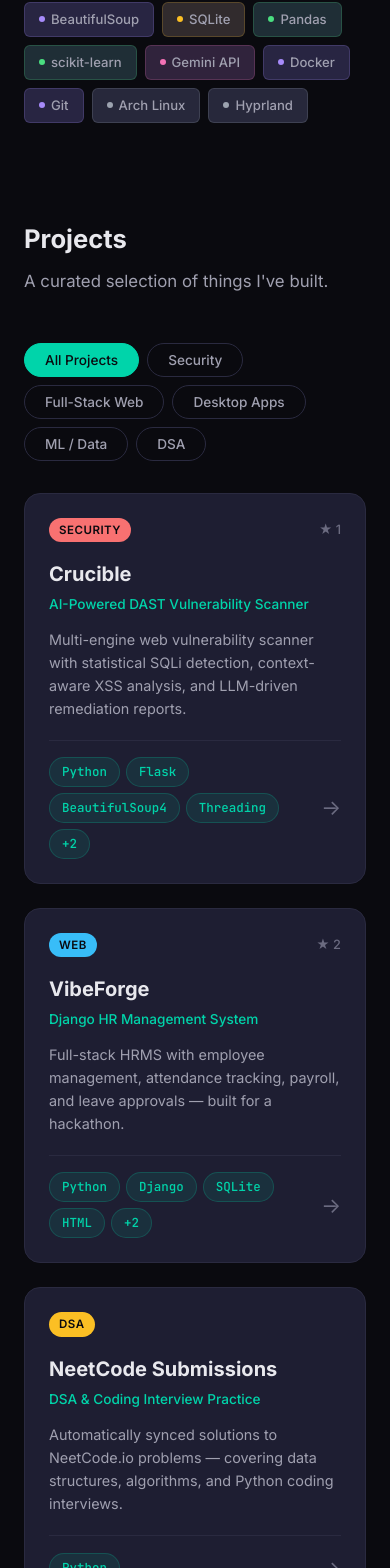
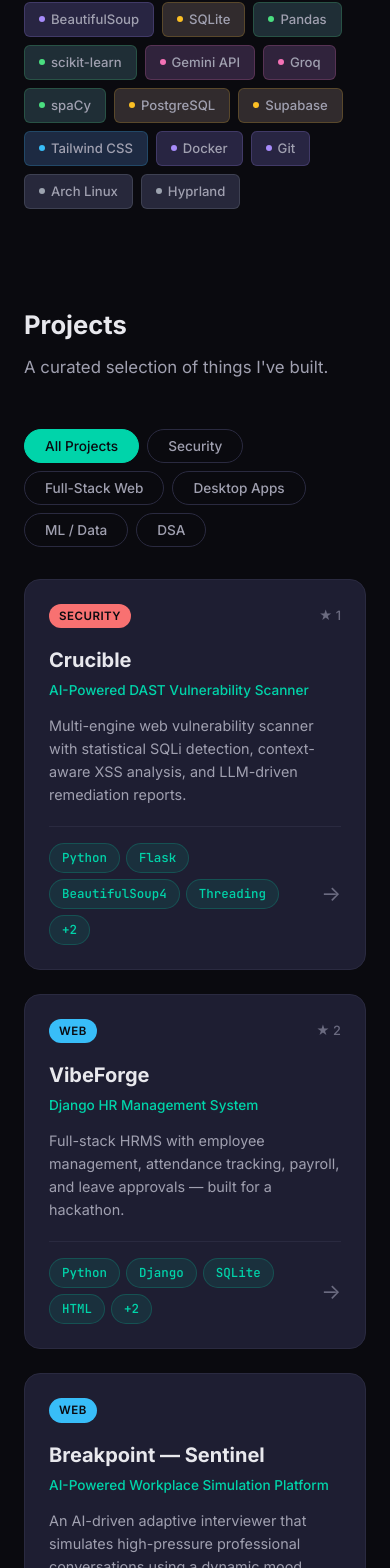
Before and after one commit to RitabrataDutta01/portfolio, a React (Vite) app: page /#/ in a window 390 px wide. Shown: the part 1697-3265 px from the top of the page. Built offline with nearby package versions, Linux system fonts and the light colour scheme.

Commit message:
Add Breakpoint — Sentinel project page with live demo

```diff
--- a/src/App.jsx
+++ b/src/App.jsx
@@ -4,6 +4,7 @@ import Footer from './components/Footer'
 import Home from './pages/Home'
 import Crucible from './pages/Crucible'
 import VibeForge from './pages/VibeForge'
+import Breakpoint from './pages/Breakpoint'
 import NeetCode from './pages/NeetCode'
 import EDAProjects from './pages/EDAProjects'
 import PythonApps from './pages/PythonApps'
@@ -19,6 +20,7 @@ export default function App() {
           <Route path="/" element={<Home />} />
           <Route path="/crucible" element={<Crucible />} />
           <Route path="/vibeforge" element={<VibeForge />} />
+          <Route path="/breakpoint" element={<Breakpoint />} />
           <Route path="/neetcode" element={<NeetCode />} />
           <Route path="/eda-projects" element={<EDAProjects />} />
           <Route path="/python-apps" element={<PythonApps />} />
--- a/src/components/ProjectDetail.jsx
+++ b/src/components/ProjectDetail.jsx
@@ -22,6 +22,12 @@ export default function ProjectDetail({ project }) {
             <svg width="18" height="18" viewBox="0 0 24 24" fill="currentColor"><path d="M12 0C5.37 0 0 5.37 0 12c0 5.31 3.435 9.795 8.205 11.385.6.105.825-.255.825-.57 0-.285-.015-1.23-.015-2.235-3.015.555-3.795-.735-4.035-1.41-.135-.345-.72-1.41-1.23-1.695-.42-.225-1.02-.78-.015-.795.945-.015 1.62.87 1.845 1.23 1.08 1.815 2.805 1.305 3.495.99.105-.78.42-1.305.765-1.605-2.67-.3-5.46-1.335-5.46-5.925 0-1.305.465-2.385 1.23-3.225-.12-.3-.54-1.53.12-3.18 0 0 1.005-.315 3.3 1.23.96-.27 1.98-.405 3-.405s2.04.135 3 .405c2.295-1.56 3.3-1.23 3.3-1.23.66 1.65.24 2.88.12 3.18.765.84 1.23 1.905 1.23 3.225 0 4.605-2.805 5.625-5.475 5.925.435.375.81 1.095.81 2.22 0 1.605-.015 2.895-.015 3.3 0 .315.225.69.825.57A12.02 12.02 0 0024 12c0-6.63-5.37-12-12-12z"/></svg>
             View on GitHub
           </a>
+          {project.demoUrl && (
+            <a href={project.demoUrl} target="_blank" rel="noopener noreferrer" className="btn btn-primary">
+              <svg width="18" height="18" viewBox="0 0 24 24" fill="none" stroke="currentColor" strokeWidth="2" strokeLinecap="round" strokeLinejoin="round"><polygon points="5 3 19 12 5 21 5 3"/></svg>
+              Live Demo
+            </a>
+          )}
           {project.downloadUrl && (
             <a href={project.downloadUrl} target="_blank" rel="noopener noreferrer" className="btn btn-outline">
               <svg width="18" height="18" viewBox="0 0 24 24" fill="none" stroke="currentColor" strokeWidth="2" strokeLinecap="round" strokeLinejoin="round"><path d="M21 15v4a2 2 0 01-2 2H5a2 2 0 01-2-2v-4"/><polyline points="7 10 12 15 17 10"/><line x1="12" y1="15" x2="12" y2="3"/></svg>
--- a/src/data/projects.js
+++ b/src/data/projects.js
@@ -45,6 +45,34 @@ The system includes role-specific views, attendance tracking with visual reports
     downloadUrl: null,
     screenshot: null,
     stars: 2,
+  },
+  {
+    id: 'breakpoint',
+    title: 'Breakpoint — Sentinel',
+    tagline: 'AI-Powered Workplace Simulation Platform',
+    category: 'web',
+    shortDesc: 'An AI-driven adaptive interviewer that simulates high-pressure professional conversations using a dynamic mood engine. Built for VibeForge 1.0 Hackathon.',
+    description: `Sentinel is an AI-powered workplace simulation platform designed to prepare users for high-stakes professional conversations. Unlike traditional interview tools that ask predefined questions, Sentinel simulates realistic workplace interactions by dynamically adapting its behavior based on user responses.
+
+Built for the VibeForge 1.0 Hackathon, the platform features a dynamic mood-engine AI interviewer that evaluates responses in real-time and shifts between emotional states (professional, skeptical, hostile, supportive, etc.) on a 1-10 scale. It supports 15+ scenarios including hostile termination, technical defense, PR crisis, and salary negotiation.
+
+I built the entire Flask backend — API routes, AI engine integration (Groq/Llama 3.3-70b), Supabase database and auth, spaCy-based NLP pipeline, scikit-learn toxicity model, and PDF report generation via WeasyPrint.`,
+    techStack: ['Python', 'Flask', 'PostgreSQL', 'Groq/Llama', 'spaCy', 'scikit-learn', 'Supabase', 'React', 'Tailwind CSS'],
+    features: [
+      'Dynamic mood-engine AI interviewer (1-10 scale)',
+      '15+ scenarios: hostile termination, PR crisis, technical defense, salary negotiation',
+      'Real-time adaptive responses based on answer quality',
+      'Detailed evaluation reports with PDF export via WeasyPrint',
+      'Supabase authentication + PostgreSQL database',
+      'spaCy NLP pipeline for response analysis',
+      'scikit-learn toxicity detection model',
+      'Built for VibeForge 1.0 Hackathon (63 commits)',
+    ],
+    githubUrl: 'https://github.com/Aditya0850/Breakpoint',
+    demoUrl: 'https://breakpoint-sgxh.onrender.com',
+    downloadUrl: null,
+    screenshot: null,
+    stars: 0,
   },
   {
     id: 'neetcode',
@@ -165,6 +193,11 @@ export const skills = [
   { name: 'Pandas', category: 'ml' },
   { name: 'scikit-learn', category: 'ml' },
   { name: 'Gemini API', category: 'ai' },
+  { name: 'Groq', category: 'ai' },
+  { name: 'spaCy', category: 'ml' },
+  { name: 'PostgreSQL', category: 'database' },
+  { name: 'Supabase', category: 'database' },
+  { name: 'Tailwind CSS', category: 'framework' },
   { name: 'Docker', category: 'tool' },
   { name: 'Git', category: 'tool' },
   { name: 'Arch Linux', category: 'os' },
--- /dev/null
+++ b/src/pages/Breakpoint.jsx
@@ -0,0 +1,7 @@
+import ProjectDetail from '../components/ProjectDetail'
+import { projects } from '../data/projects'
+
+export default function Breakpoint() {
+  const project = projects.find(p => p.id === 'breakpoint')
+  return <ProjectDetail project={project} />
+}
```
Also changed, not shown: 3 other files (tests, documents, lock files or other folders).
